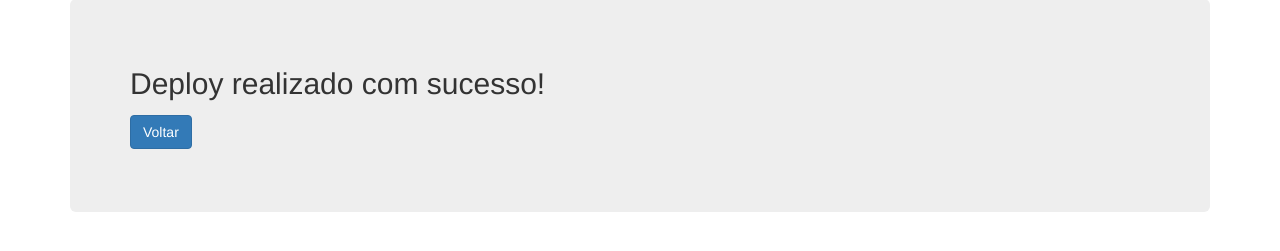
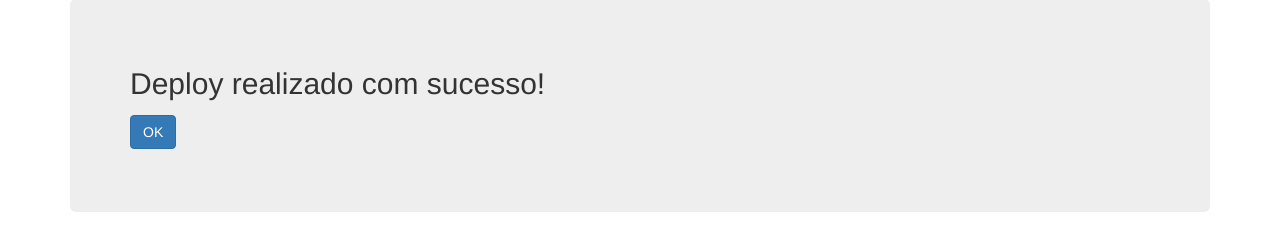
Before and after one commit to cesarbcruz/devops, a Django app: page /continuousdelivery/sucessdeploy in a window 1280 px wide. Shown: the part 121-372 px from the top of the page. Run offline with Django 3.2, Linux system fonts and the light colour scheme; some libraries are stand-ins or nearby versions.

Commit message:
block-ui

```diff
--- a/continuousdelivery/templates/sucess_deploy.html
+++ b/continuousdelivery/templates/sucess_deploy.html
@@ -4,7 +4,7 @@
         <header class="jumbotron hero-spacer">
             <h2>Deploy realizado com sucesso!</h2>
             <p></p>
-            <p><a href="{% url 'deploy' %}" class="btn btn-primary btn-large">Voltar</a>
+            <p><a href="{% url 'deploy' %}" class="btn btn-primary btn-large">OK</a>
             </p>
         </header>
 {% endblock %}
```
